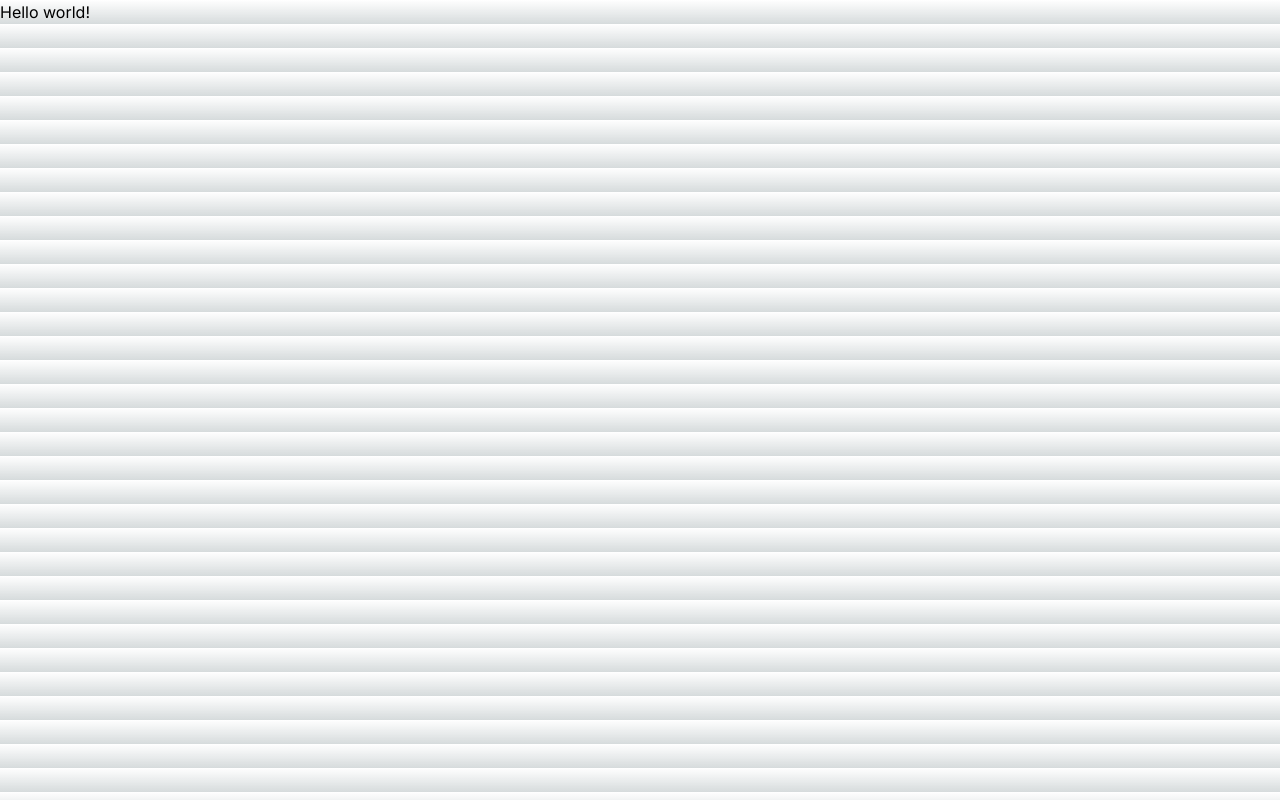
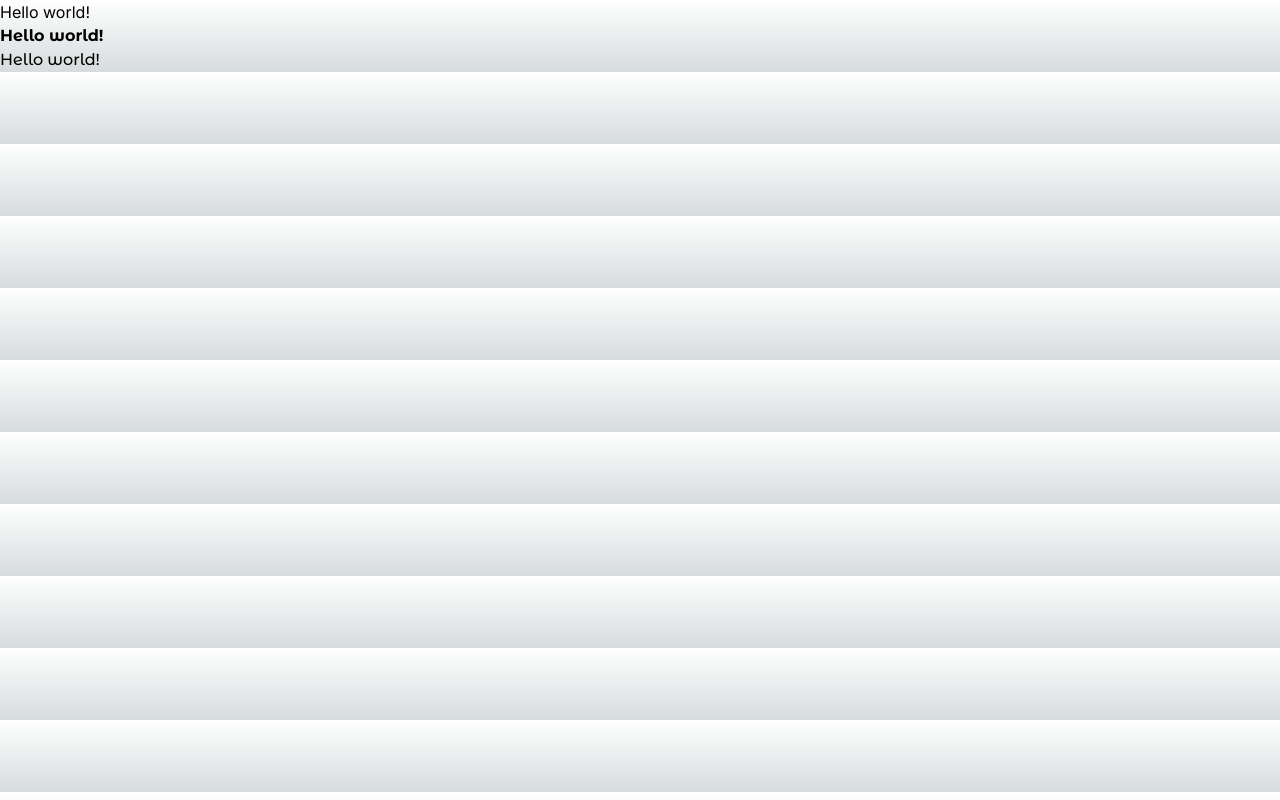
Before and after one commit to Gigioxx/tesla-ecommerce-next, a Next.js app: page / in a window 1280 px wide. Built offline with nearby package versions, Linux system fonts and the light colour scheme.

Commit message:
feat: add next fonts in different folder

```diff
--- a/src/app/layout.tsx
+++ b/src/app/layout.tsx
@@ -1,9 +1,7 @@
 import type { Metadata } from 'next';
 
-import { Inter } from 'next/font/google';
 import './globals.css';
-
-const inter = Inter({ subsets: ['latin'] });
+import { inter } from '@/config/fonts';
 
 export const metadata: Metadata = {
   title: 'Create Next App',
--- a/src/app/page.tsx
+++ b/src/app/page.tsx
@@ -1,7 +1,11 @@
+import { titleFont } from '@/config/fonts';
+
 export default function Home() {
   return (
     <main className=''>
       <h1>Hello world!</h1>
+      <h1 className={`${titleFont.className} font-bold`}>Hello world!</h1>
+      <h1 className={`${titleFont.className}`}>Hello world!</h1>
     </main>
   );
 }
--- /dev/null
+++ b/src/config/fonts.ts
@@ -0,0 +1,8 @@
+import { Inter, Montserrat_Alternates } from 'next/font/google';
+
+export const inter = Inter({ subsets: ['latin'] });
+
+export const titleFont = Montserrat_Alternates({
+  subsets: ['latin'],
+  weight: ['500', '700'],
+});
```
